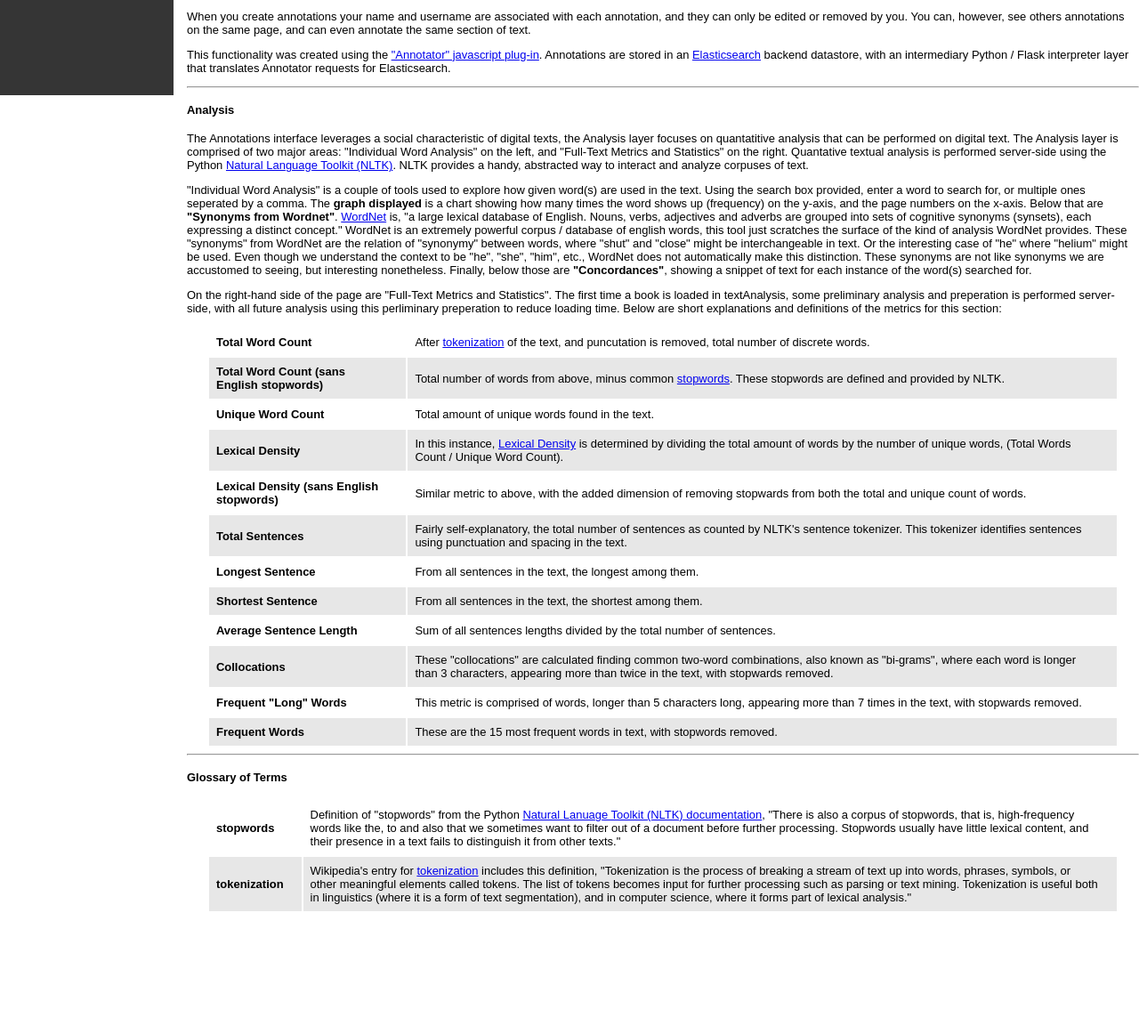
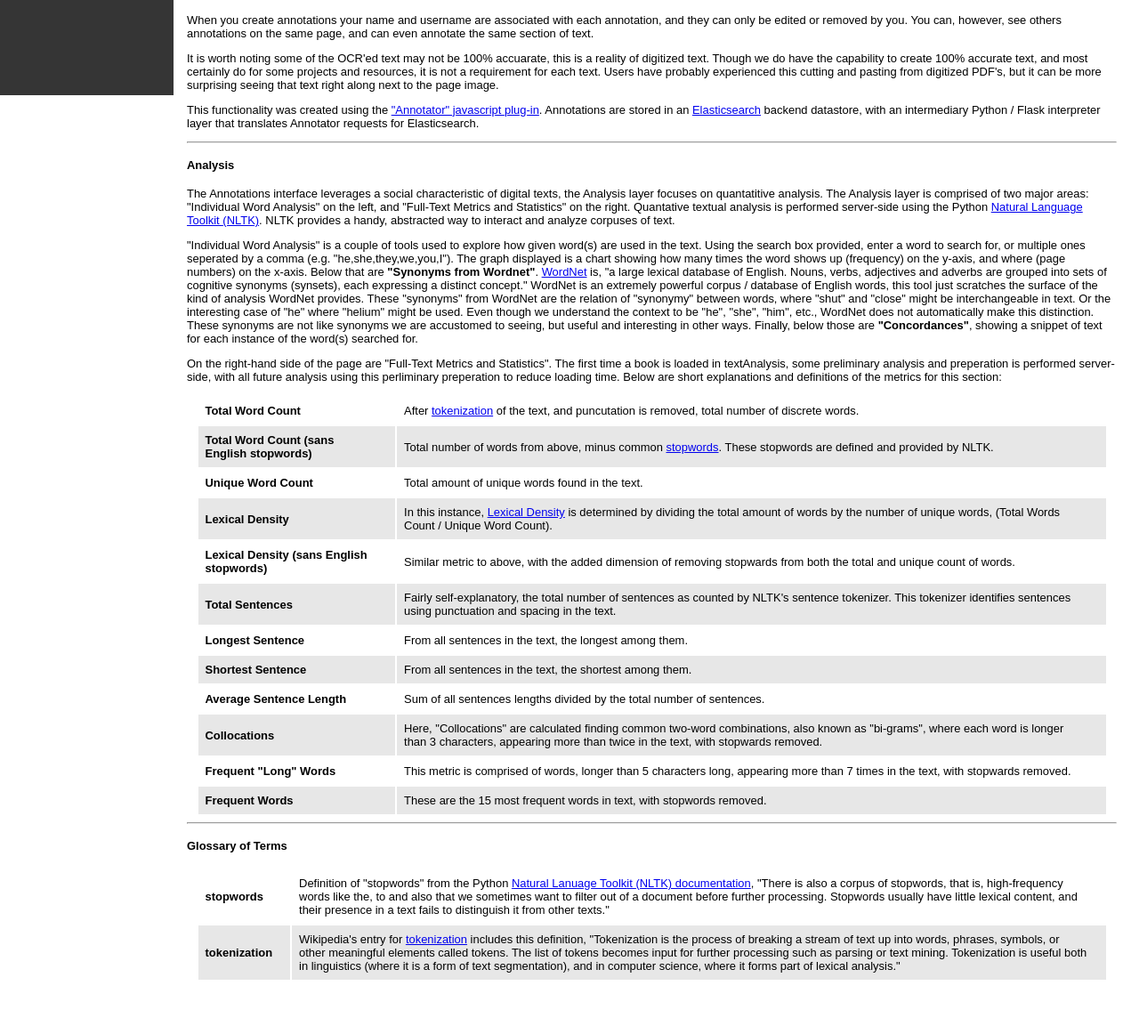
Before and after one commit to WSULib/textAnalysis, a PHP site: page /textAnalysis-help.php in a window 1280 px wide. Shown: the part 713-1866 px from the top of the page at 89% size. Before the commit the page ends 1737 px from the top, so only its background shows below. Run offline with PHP 8.4, Linux system fonts and the light colour scheme; some libraries are stand-ins or nearby versions.

Commit message:
touching up help page, moving to prod

```diff
--- a/css/textAnalysis.css
+++ b/css/textAnalysis.css
@@ -63,9 +63,10 @@ html, body{
   padding-top:5px;
 }
 
-#solo_pane{
+.solo_pane{
   float:left;
-  padding-right:10px;
+  padding-right:25px;
+  padding-bottom:50px;
 }
 
 /*Sidebar*/
--- a/index.php
+++ b/index.php
@@ -23,6 +23,7 @@
 
     <!--JS loads-->
     <script src="js/textAnalysis.js"></script>
+    <script src="js/userData.js"></script>
 
     <!-- cookies -->
     <script src="inc/jquery.cookie.js" type="text/javascript"></script>
--- a/js/textAnalysis.js
+++ b/js/textAnalysis.js
@@ -399,7 +399,7 @@ function wordAnalysis(){
 	for (var i=0; i<analysisBlob.search_terms.length; i++){
 
 		var search_term = $.trim(analysisBlob.search_terms[i]);
-		var wordAnalysisURL = "http://silo.lib.wayne.edu/WSUAPI-dev/projects/textAnalysis?id="+textMeta.PIDsuffix+"&type=wordAnalysis&word="+search_term+"&text_location=http://silo.lib.wayne.edu/fedora/objects/"+textMeta.PIDsuffix+":fullbook/datastreams/HTML_FULL/content"
+		var wordAnalysisURL = "http://silo.lib.wayne.edu/WSUAPI/projects/textAnalysis?id="+textMeta.PIDsuffix+"&type=wordAnalysis&word="+search_term+"&text_location=http://silo.lib.wayne.edu/fedora/objects/"+textMeta.PIDsuffix+":fullbook/datastreams/HTML_FULL/content"
 		// push concordances
 		function pushConcs(response){
 			var word = response.textAnalysis.concordance.word;
@@ -456,7 +456,7 @@ function toggleLoader(){
 
 // fulltextAnalysis
 function fulltextAnalysis(){
-	var analysisURL = "http://silo.lib.wayne.edu/WSUAPI-dev/projects/textAnalysis?id="+textMeta.PIDsuffix+"&type=fullbookAnalysis&text_location=http://silo.lib.wayne.edu/fedora/objects/"+textMeta.PIDsuffix+":fullbook/datastreams/HTML_FULL/content";
+	var analysisURL = "http://silo.lib.wayne.edu/WSUAPI/projects/textAnalysis?id="+textMeta.PIDsuffix+"&type=fullbookAnalysis&text_location=http://silo.lib.wayne.edu/fedora/objects/"+textMeta.PIDsuffix+":fullbook/datastreams/HTML_FULL/content";
 	function successCall(response){
 		$("#metrics_results_loader").hide();
 		$("#metrics_results").fadeIn();
--- a/textAnalysis-help.php
+++ b/textAnalysis-help.php
@@ -73,11 +73,11 @@
                 <div id="introduction">
                   <h3>Welcome to textAnalysis help!</h3>
                   <h4><a name="introduction">Introduction</a></h4>
-                  <p>This page is designed to help contextualize the various text analysis tools found on this website, and define some terms related to text analysis.  This is by no means a comprehensive guide to textual analysis, merely insight and clarificiation of the tools and terms used on these pages.</p>
+                  <p>This page is designed to help contextualize the various text analysis tools found on this website, and define some related terms.  This is not meant to be a comprehensive guide to textual analysis, merely insight and clarificiation of tools and terms used on these pages.</p>
 
-                  <p>This experimental "textAnalysis" tool was created to work specifically with texts digitized by the Wayne State University Libraries.  These texts are complex digital objects, part of the library's digital collections.  Each text is comprised of page image scans, OCRed text in gently marked-up HTML form, and XML metadata providing spatial coordinates of each word on the page.  These tools use the page images and the OCRed text to create shared annotations and perform textual analysis.</p>
+                  <p>This experimental tool, "textAnalysis", was created to work specifically with texts digitized by the Wayne State University Libraries.  These texts are complex digital objects, part of the library's digital collections.  Each text is comprised of page image scans, OCR'ed text in gently marked-up HTML form, and XML metadata providing spatial coordinates of each word on the page.  These tools use the page images and the OCR'ed text to create shared annotations and perform textual analysis.</p>
 
-                  <p>The tools contained herein were meant to be functional first, pretty second.  As an experimental tool, an exploration of textual analysis and the affordances that digital texts provide, we warmly welcome any <a href="mailto:libwebmaster@wayne.edu">comments, feedback, or suggestions</a> about the tool.</p>
+                  <p>As an experimental tool, still very much in beta, the tools and analysis are meant to be functional first, visually appealing second.  As an early exploration of textual analysis and the affordances that digital texts provide, using digitized texts here in the Library, we warmly welcome any <a href="mailto:libwebmaster@wayne.edu">comments, feedback, or suggestions</a>.</p>
 
                   <p>Happy exploring and enjoy!</p>
                 </div>
@@ -86,9 +86,10 @@
 
                 <div id="annotation_help">
                   <h4><a name="annotations">Annotations</a></h4>
-                  <p>One unique charactersitic of digital texts is the ability for multiple people to interact with the same version of the text.  In the case of these annotations, after logging in, users are able to annotate the OCR text on the right-hand side of the page.  To create annotations, navigate to the page you wish to annotate, highlight text, and click the annotation icon that appear above the text you have highlighted.  Below is a screenshot of this icon:</p>
+                  <p>One unique charactersitic of digital texts is the ability for multiple people to interact with the "same" version of the text; said another way, the same view.  In the case of these annotations, after logging in, users are able to annotate the OCR'ed text on the right-hand side of the page.  To create annotations, navigate to the page you wish to annotate, highlight text, and click the annotation icon that appear above the text you have highlighted.  Below is a screenshot of that icon to watch out for:</p>
                   <img src="http://162.243.93.130/textAnalysis/annotate_icon.jpg"/>
                   <p>When you create annotations your name and username are associated with each annotation, and they can only be edited or removed by you.  You can, however, see others annotations on the same page, and can even annotate the same section of text.</p>
+                  <p>It is worth noting some of the OCR'ed text may not be 100% accuarate, this is a reality of digitized text.  Though we do have the capability to create 100% accurate text, and most certainly do for some projects and resources, it is not a requirement for each text.  Users have probably experienced this cutting and pasting from digitized PDF's, but it can be more surprising seeing that text right along next to the page image.</p>
                   <p>This functionality was created using the <a href="http://annotatorjs.org/">"Annotator" javascript plug-in</a>.  Annotations are stored in an <a href="http://www.elasticsearch.org/">Elasticsearch</a> backend datastore, with an intermediary Python / Flask interpreter layer that translates Annotator requests for Elasticsearch.</p>
                 </div>
 
@@ -97,9 +98,9 @@
                 <div id="analysis_help">
                   <h4><a name="analysis">Analysis</a></h4>
 
-                  <p>The Annotations interface leverages a social characteristic of digital texts, the Analysis layer focuses on quantatitive analysis that can be performed on digital text.  The Analysis layer is comprised of two major areas: "Individual Word Analysis" on the left, and "Full-Text Metrics and Statistics" on the right.  Quantative textual analysis is performed server-side using the Python <a href="http://nltk.org/">Natural Language Toolkit (NLTK)</a>.  NLTK provides a handy, abstracted way to interact and analyze corpuses of text.</p>
+                  <p>The Annotations interface leverages a social characteristic of digital texts, the Analysis layer focuses on quantatitive analysis.  The Analysis layer is comprised of two major areas: "Individual Word Analysis" on the left, and "Full-Text Metrics and Statistics" on the right.  Quantative textual analysis is performed server-side using the Python <a href="http://nltk.org/">Natural Language Toolkit (NLTK)</a>.  NLTK provides a handy, abstracted way to interact and analyze corpuses of text.</p>
 
-                  <p>"Individual Word Analysis" is a couple of tools used to explore how given word(s) are used in the text.  Using the search box provided, enter a word to search for, or multiple ones seperated by a comma.  The <strong>graph displayed</strong> is a chart showing how many times the word shows up (frequency) on the y-axis, and the page numbers on the x-axis.  Below that are <strong>"Synonyms from Wordnet"</strong>.  <a href="http://wordnet.princeton.edu/">WordNet</a> is, "a large lexical database of English. Nouns, verbs, adjectives and adverbs are grouped into sets of cognitive synonyms (synsets), each expressing a distinct concept."  WordNet is an extremely powerful corpus / database of english words, this tool just scratches the surface of the kind of analysis WordNet provides. These "synonyms" from WordNet are the relation of "synonymy" between words, where "shut" and "close" might be interchangeable in text.  Or the interesting case of "he" where "helium" might be used.  Even though we understand the context to be "he", "she", "him", etc., WordNet does not automatically make this distinction.  These synonyms are not like synonyms we are accustomed to seeing, but interesting nonetheless.  Finally, below those are <strong>"Concordances"</strong>, showing a snippet of text for each instance of the word(s) searched for.<p>
+                  <p>"Individual Word Analysis" is a couple of tools used to explore how given word(s) are used in the text.  Using the search box provided, enter a word to search for, or multiple ones seperated by a comma (e.g. "he,she,they,we,you,I").  The graph displayed is a chart showing how many times the word shows up (frequency) on the y-axis, and where (page numbers) on the x-axis.  Below that are <strong>"Synonyms from Wordnet"</strong>.  <a href="http://wordnet.princeton.edu/">WordNet</a> is, "a large lexical database of English. Nouns, verbs, adjectives and adverbs are grouped into sets of cognitive synonyms (synsets), each expressing a distinct concept."  WordNet is an extremely powerful corpus / database of English words, this tool just scratches the surface of the kind of analysis WordNet provides. These "synonyms" from WordNet are the relation of "synonymy" between words, where "shut" and "close" might be interchangeable in text.  Or the interesting case of "he" where "helium" might be used.  Even though we understand the context to be "he", "she", "him", etc., WordNet does not automatically make this distinction.  These synonyms are not like synonyms we are accustomed to seeing, but useful and interesting in other ways.  Finally, below those are <strong>"Concordances"</strong>, showing a snippet of text for each instance of the word(s) searched for.<p>
 
                   <p>On the right-hand side of the page are "Full-Text Metrics and Statistics".  The first time a book is loaded in textAnalysis, some preliminary analysis and preperation is performed server-side, with all future analysis using this perliminary preperation to reduce loading time.  Below are short explanations and definitions of the metrics for this section:</p>
 
@@ -145,7 +146,7 @@
                       </tr>
                       <tr>
                         <td><strong><a name="collocations">Collocations</a></strong></td>
-                        <td>These "collocations" are calculated finding common two-word combinations, also known as "bi-grams", where each word is longer than 3 characters, appearing more than twice in the text, with stopwards removed.</td>
+                        <td>Here, "Collocations" are calculated finding common two-word combinations, also known as "bi-grams", where each word is longer than 3 characters, appearing more than twice in the text, with stopwards removed.</td>
                       </tr>
                       <tr>
                         <td><strong><a name="freqLongWords">Frequent "Long" Words</a></strong></td>
```
Also changed, not shown: js/userData.js (added, +62 -0 lines), 1 other file.
